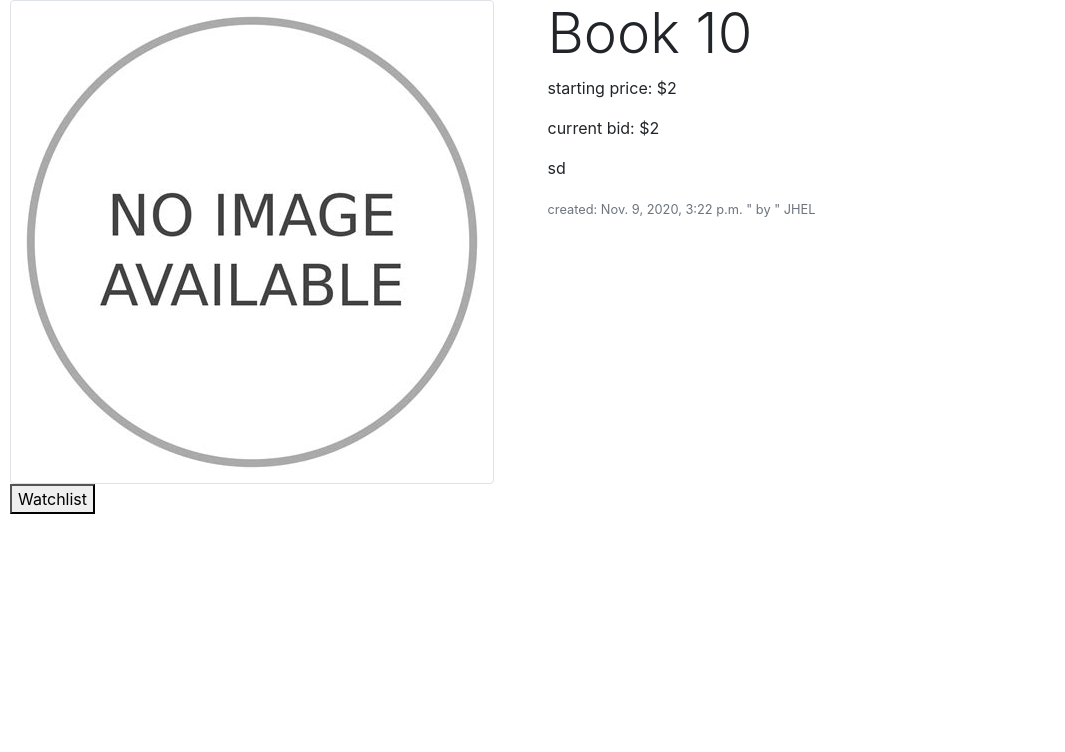
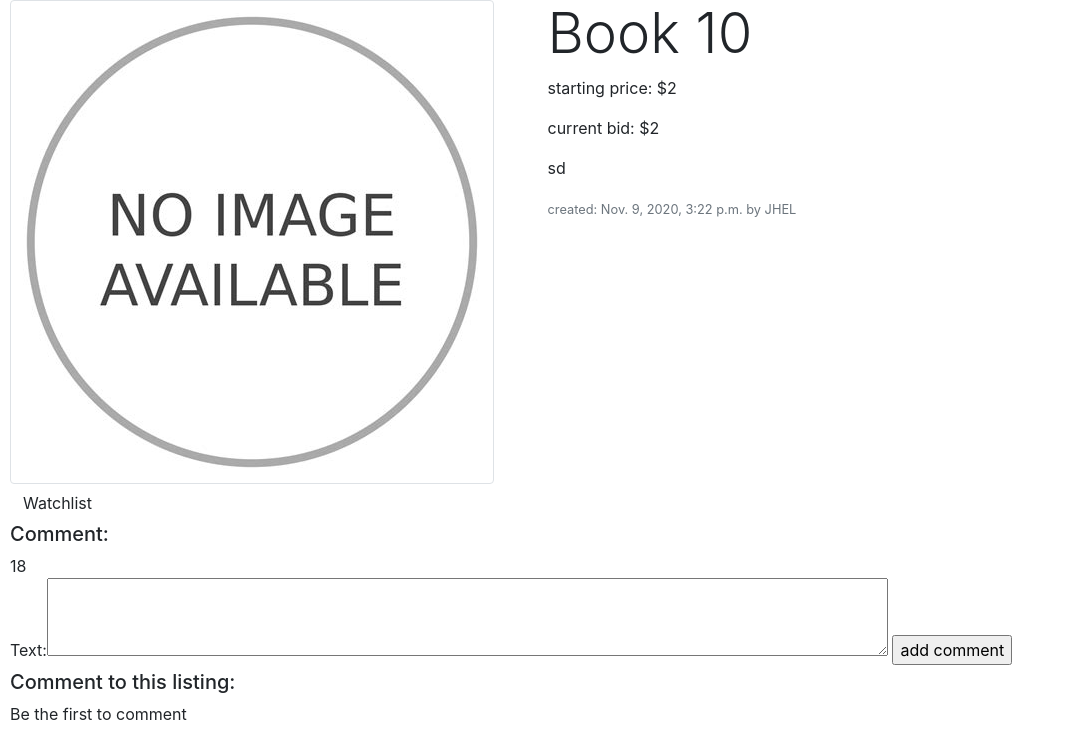
Before and after one commit to JHEL2019/study-cs50w-p2, a Django app: page /listing/18 in a window 1280 px wide. Shown: the part 209-961 px from the top of the page, without its empty margins (0-1065 px from the left). Before the commit the page ends 723 px from the top, so only its background shows below. Run offline with Django 3.2, Linux system fonts and the light colour scheme; a user stored in the database is signed in; data comes from the database, SQL or seed files in the repository; data that the repository does not hold is empty; parts of the project's set-up code (start-up, migrations or seed data) failed here and were passed over; some libraries are stand-ins or nearby versions.

Commit message:
comment funtion working

```diff
--- a/auctions/forms.py
+++ b/auctions/forms.py
@@ -15,7 +15,7 @@ class CommentForm(ModelForm):
         class Meta:
             model = Comment
             fields = ['text']
-            widgets = { 'text' : Textarea(attrs={'cols': 80, 'rows': 20}) }
+            widgets = { 'text' : Textarea(attrs={'cols': 80, 'rows': 3}) }
 
 class BidForm(ModelForm):
     class Meta:
--- a/auctions/models.py
+++ b/auctions/models.py
@@ -6,13 +6,14 @@ from django.contrib.auth.models import AbstractUser
 
 # Add your models here:
 
+# User
 class User(AbstractUser):
     listings = models.ManyToManyField('Listing', through='Bid')
 
     def __str__(self):
         return f"{self.id}: {self.name}"
 
-
+# Listing
 class Listing(models.Model):
     item = models.CharField(max_length=60)
     min_price = models.IntegerField()
@@ -24,25 +25,31 @@ class Listing(models.Model):
     owner = models.IntegerField(default='1')
     category = models.ForeignKey('Category', default='1', on_delete=SET_DEFAULT, related_name='listing')
     users = models.ManyToManyField('User', through='Bid')
-    # comments = models.ForeignKey('Comment', default='', null=True, blank=True, on_delete=models.SET_NULL, related_name='listings')
 
     def __str__(self):
         return f"{self.id}: {self.description} - created: {self.createdate}, updated: {self.updatedate}"
 
-
+# Bid
 class Bid(models.Model):
     user = models.ForeignKey(User, on_delete=models.CASCADE)
     listing = models.ForeignKey(Listing, on_delete=models.CASCADE)
     amount = models.IntegerField()
 
+    def __str__(self):
+        return f"{self.user} bid for {self.listing} the amout of {self.amount}"
 
+# Comment
 class Comment(models.Model):
     text = models.CharField(max_length=150, blank=True)
-    listing = models.IntegerField()
+    # listing = models.IntegerField()
     createdate = models.DateTimeField(auto_now=True)
-    users = models.ForeignKey('User', blank=True, on_delete=models.CASCADE, related_name='comments')
-    listing = models.ForeignKey("Listing", default=None, on_delete=models.CASCADE)
+    user = models.ForeignKey('User', blank=True, on_delete=models.CASCADE)
+    listings = models.ForeignKey('Listing', default=None, on_delete=models.CASCADE)
 
+    def __str__(self):
+        return f"{id}: by user {self.user} for listing {self.listing} created on {self.createdate}"
+
+# category
 class Category(models.Model):
     category = models.CharField(max_length=25, default='general')
 
--- a/auctions/templates/auctions/layout.html
+++ b/auctions/templates/auctions/layout.html
@@ -4,6 +4,7 @@
 <html lang="en">
     <head>
         <title>{% block title %}Auctions{% endblock %}</title>
+        <link rel="shortcut icon" type="image/png" href="{% static 'auctions/favicon.ico' %}"/>
         <link href="https://stackpath.bootstrapcdn.com/bootstrap/4.4.1/css/bootstrap.min.css" integrity="sha384-Vkoo8x4CGsO3+Hhxv8T/Q5PaXtkKtu6ug5TOeNV6gBiFeWPGFN9MuhOf23Q9Ifjh" rel="stylesheet" crossorigin="anonymous">
         <link href="{% static 'auctions/styles.css' %}" rel="stylesheet">
     </head>
--- a/auctions/templates/auctions/listing.html
+++ b/auctions/templates/auctions/listing.html
@@ -1,11 +1,15 @@
 {% extends "auctions/layout.html" %}
 {% load static %}
+
+{% block title %}
+    Listing {{ listing.item | capfirst }}
+{% endblock %}
 
 {% block body %}
     <h2>Listing Details for {{ listing.item | capfirst }}</h2>
 
     <!-- show messages such as for etc. -->
-    {% if messages %}
+    {% if message %}
         <div class="alert alert-warning alert-dismissible">
             <button type="button" class="close" data-dismiss="alert">&times;</button>
             <strong>Warning!</strong> {{ message }}
@@ -13,13 +17,13 @@
     {% endif %}
 
     <!-- Show details of listing -->
-
     <div class="row">
         <div class="col-5">
             <!-- place a 'watchlist' label above the image -->
             {% if listing.id in request.session.watchlist %}
                 <h6 class="label label-primary">Watchlist</h6>
             {% endif %}
+
             <!-- show image or placeholder -->
             {% if listing.image_url %}
                 <img src="{{ listing.image_url }}" alt="refence photo"  class="img-fluid">
@@ -27,33 +31,56 @@
                 <img src="{% static 'auctions/no_image.jpg' %}" alt="no image"  class="img-thumbnail">
             {% endif %}
         </div>
+
         <div class="col-7">
-            <!-- details of lsiting -->
+            <!-- details of listing -->
             <h5 class="display-4">{{ listing.item | capfirst }}</h5>
             <p>starting price: ${{ listing.min_price }}</p>
             <p>current bid: ${{ listing.min_price }}</p>
             <p>{{ listing.description | truncatewords:30 }}</p>
-            <small class="text-muted">created: {{ listing.createdate }} " by " {{ listing_owner }}</small>
+            <small class="text-muted">created: {{ listing.createdate }} by {{ listing_owner }}</small>
         </div>
     </div>
 
-    <!-- interactions, for signed-in users only -->
+    <!-- For signed-in users only -->
     {% if user.is_authenticated %}
-        <form action="{% url 'listing' listing.id %}" method="POST">
-            {% csrf_token %}
 
-            <!-- add listing to watchlist -->
-            <button type="submit" value="{{ listing.id }}" name="watchlist">Watchlist</button>
+        <!-- add listing to watchlist -->
+        <div>
+            <form action="{% url 'listing' listing.id %}" method="POST">
+                {% csrf_token %}
+                <button class = "btn btn-xs" type="submit" value="{{ listing.id }}" name="btn-watchlist">Watchlist</button>
+            </form>
+        </div>
 
-            <!-- bid for this listed item -->
+        <!-- bid for this listed item -->
 
-            <!-- the owner shouldbe able to close the listing -->
+        <!-- the owner shouldbe able to close the listing -->
 
-            <!-- closed items should indicate to the winner that he won -->
+        <!-- closed items should indicate to the winner that he won -->
 
-            <!-- add comment and show all previous comments -->
+        <!-- Add a new comment to the list -->
+        <div>
+            <h5>Comment:</div>
+            {{ listing.id }}
+            <form action="{% url 'listing' listing.id%}" method="POST">
+                {% csrf_token %}
+                {{ commentform }}
+                <input type="submit" value="add comment" name="btn-comment">
+            </form>
+        </div>
 
+        <!-- Show all comment relating to this listing -->
+        <div>
+            <h5>Comment to this listing:</h5>
+            {% for comment in comments %}
+                <div>
+                    {{ comment.as_table }}
+                </div>
+            {% empty %}
+                <p>Be the first to comment</p>
+            {% endfor %}
+        </div>
 
-        </form>
     {% endif %}
 {% endblock %}
--- a/auctions/templates/auctions/new_listing.html
+++ b/auctions/templates/auctions/new_listing.html
@@ -13,7 +13,7 @@
 
         {{ form.as_table }}
 
-        <input class="m-3" type="submit" value="Add Listing">
+        <input class="btn btn-success m-3" type="submit" value="Add Listing">
     </form>
 </table>
 {% endblock %}
--- a/auctions/views.py
+++ b/auctions/views.py
@@ -21,6 +21,7 @@ def index(request):
     return render(request, "auctions/index.html", {
         'listings' : active_listings
     })
+
 
 # Login User
 def login_view(request):
@@ -85,7 +86,6 @@ def new_listing(request, method = ["GET", "POST"]):
         form = ListingForm(request.POST)
         if form.is_valid():
             newlisting = Listing(item = form.cleaned_data['item'], min_price = form.cleaned_data['min_price'],description = form.cleaned_data['description'], image_url = form.cleaned_data['image_url'], owner = request.user.id, category = form.cleaned_data['category'])
-
             newlisting.save()
         return HttpResponseRedirect("/")
     else:
@@ -98,15 +98,14 @@ def listing(request, listing_id, method=["GET", "POST"]):
     if request.method == "GET":
 
         # retrieve data for listing record and create additional context
-        listing = Listing.objects.get(id = 21)
-
+        listing = Listing.objects.get(id = listing_id)
         listing_details = Listing.objects.filter(id = listing_id).values().first()
 
-        # retrieve all comments linked to this listing
+        # retrieve all comments and bids linked to this listing
         comments = listing.comment_set.all()
 
         # retrieve all bids sorted from highest to lowest
-        bids = listing.bid_set.all()
+        bids = listing.bid_set.all().order_by('-amount')
 
         # create additional context
         listing_owner = User.objects.filter(id = listing_details['owner']).values().first()["username"]
@@ -114,39 +113,52 @@ def listing(request, listing_id, method=["GET", "POST"]):
         return render(request, "auctions/listing.html", {
             'listing' : listing_details,
             'comments' : comments,
-            'comment' : CommentForm(),
+            'commentform' : CommentForm(),
             'bids' : bids,
-            'bid' : BidForm(),
+            'bidform' : BidForm(),
             'listing_owner' : listing_owner
         })
+    # Processing POST request
     else:
-        data = request.POST
+        # data = request.POST
 
-        # print("POST method processing")
-        # print(request.POST)
 
         # Watchlist button was pressed
-        if request.POST.get("watchlist"):
-            num = int(data['watchlist'])
+        if request.POST.get("btn-watchlist"):
+            num = int(request.POST['btn-watchlist'])
+            # change this to use arg listring_id
+
             if num in request.session['watchlist']:
                  request.session['watchlist'].remove(num)
             else:
                 request.session['watchlist'].append(num)
+
             request.session.save()
 
+
         # New Bid was made
-        elif "bid" in data:
+        elif request.POST.get("btn-bid"):
             pass
 
+
         # New Comment was submitted
-        elif "comment" in data:
+        elif request.POST.get("btn-comment"):
+            print("LISTING - POST: BID:")
+            print(request.POST)
+            form = CommentForm(request.POST)
+            if form.is_valid():
+                comment = Comment(text = form.cleaned_data['text'], listings = listing_id, users = request.user)
+                comment.save
+
+        # Listing was closed
+        elif request.POST.get("btn-closed"):
             pass
+
 
         # POST request was received but cannot parsed
         else:
-            return render(request, "auctions/listing.html", {
-                'message' : "User input could not be processed"
-            })
+            return HttpResponse("User input could not be processed")
+            # render(request, "auctions/listing.html", { 'message' : "User input could not be processed" })
 
 
         return HttpResponseRedirect("/")
```
Also changed, not shown: auctions/migrations/0012_merge_20201111_1946.py (added), auctions/migrations/0013_auto_20201111_2010.py (added), auctions/migrations/0014_auto_20201111_2257.py (added), auctions/migrations/0015_auto_20201111_2302.py (added), auctions/static/auctions/favicon.ico (added), auctions/static/auctions/favicon2.ico (added), db.sqlite3.
